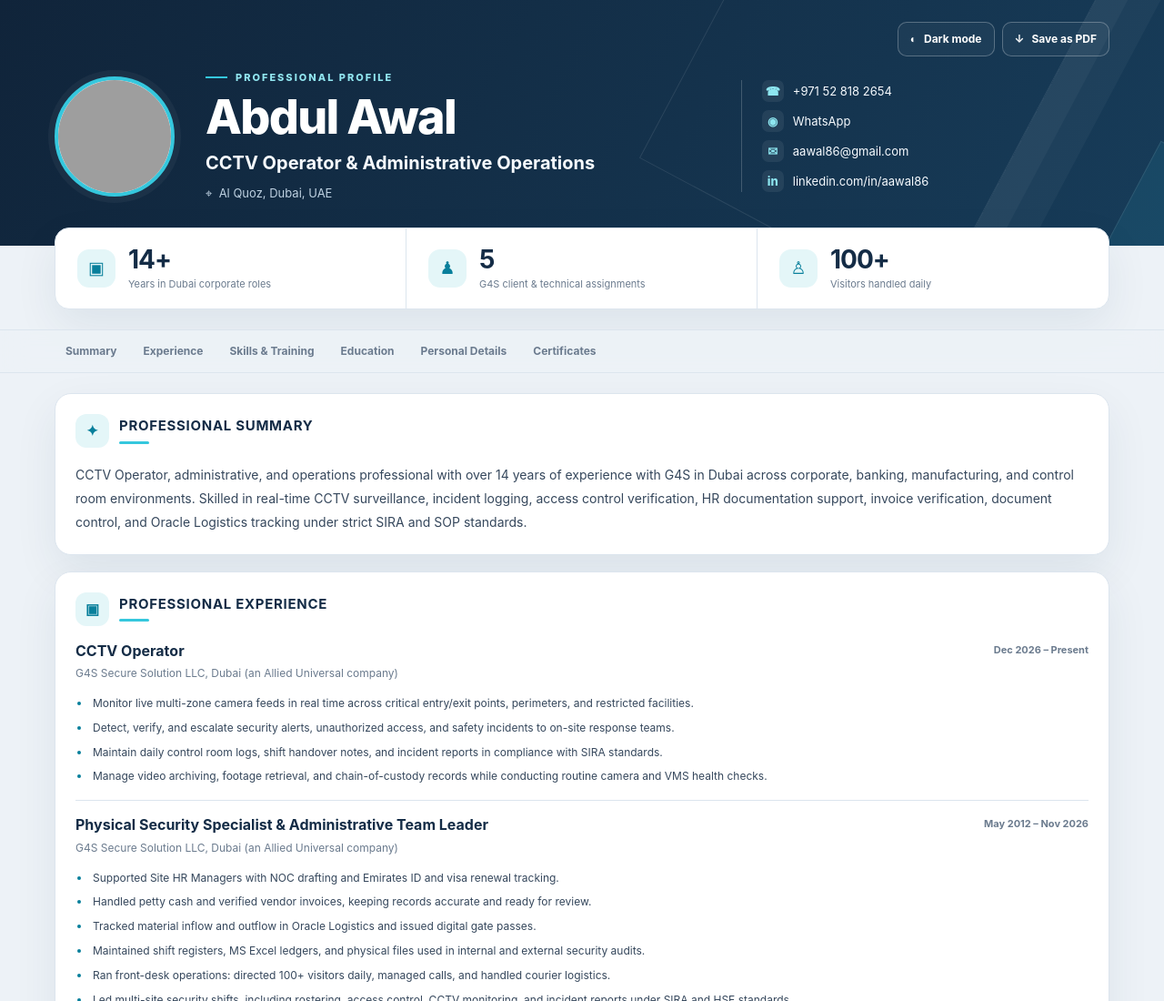
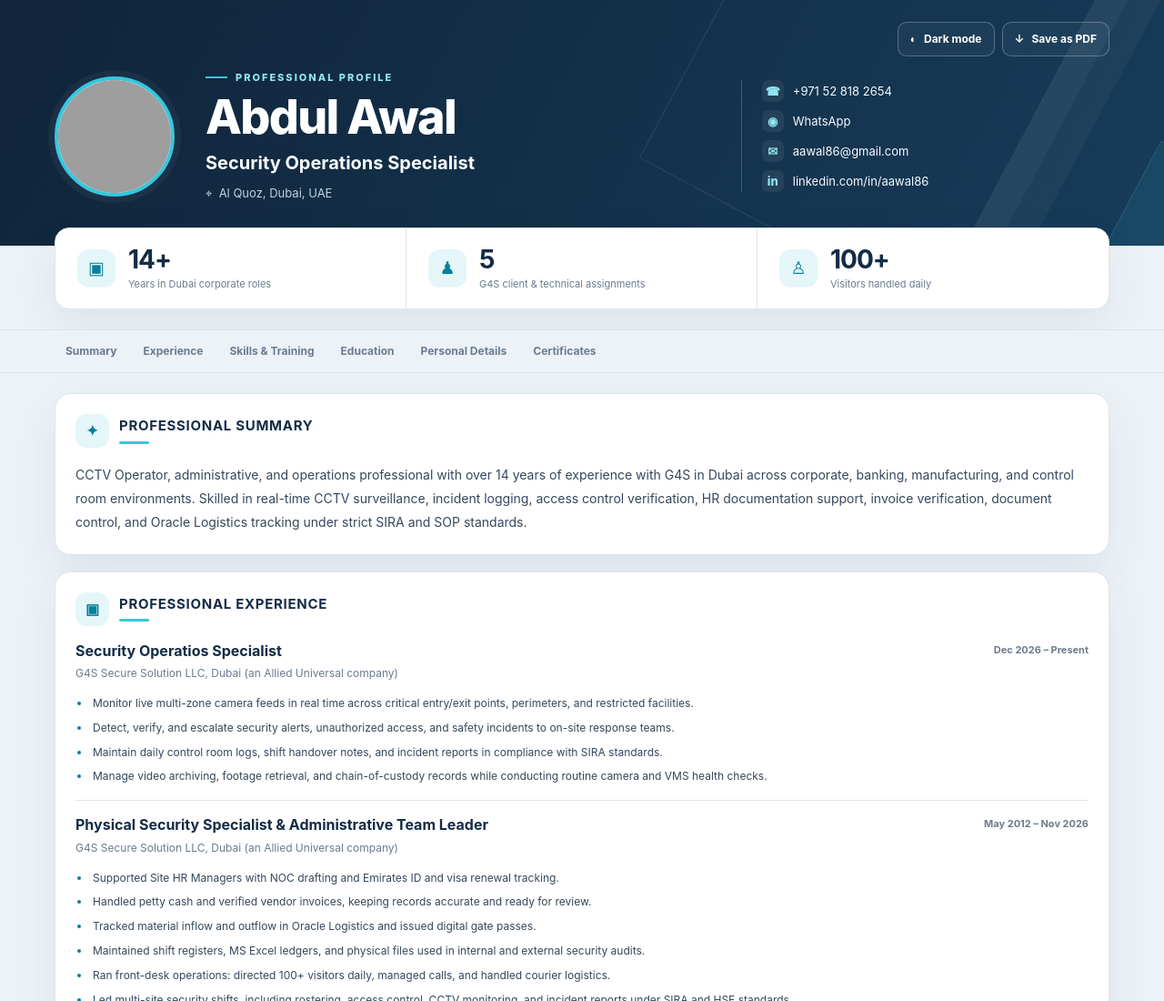
Before and after one commit to aawal86/portfolio, a plain HTML site: page index.html in a window 1280 px wide. Shown: the top 1100 px of the page at 91% size. Drawn offline with Linux system fonts and the light colour scheme; grey boxes are pictures that could not be loaded.

Commit message:
Update index.html

```diff
--- a/index.html
+++ b/index.html
@@ -7,7 +7,7 @@
 <meta property="og:title" content="Abdul Awal | CCTV Operations & Administrative Support">
 <meta property="og:description" content="CCTV control room operations, administrative support, HR documentation, invoice verification, document control, and Oracle Logistics.">
 <meta name="theme-color" content="#10243a">
-<title>Abdul Awal — CCTV Operations &amp; Administrative Support</title>
+<title>Abdul Awal — Security Operations Specialist</title>
 <style>
 :root{
  --bg:#edf2f7;--surface:#fff;--surface-2:#f6f9fc;--ink:#142c46;--body:#35475c;--muted:#6b7b8e;
@@ -235,7 +235,7 @@ dd{text-align:right;margin:0;color:var(--ink);font-weight:650;overflow-wrap:anyw
    <div>
     <p class="eyebrow">Professional profile</p>
     <h1>Abdul Awal</h1>
-    <p class="role">CCTV Operator &amp; Administrative Operations</p>
+    <p class="role">Security Operations Specialist</p>
     <p class="location">⌖ &nbsp;Al Quoz, Dubai, UAE</p>
    </div>
    <nav class="contact" aria-label="Contact details">
@@ -269,7 +269,7 @@ dd{text-align:right;margin:0;color:var(--ink);font-weight:650;overflow-wrap:anyw
   <section class="card" id="experience">
    <div class="card-head"><span class="card-icon">▣</span><div><h2>Professional Experience</h2><div class="head-rule"></div></div></div>
    <div class="role-block">
-    <div class="job-header"><h3>CCTV Operator</h3><span class="date">Dec 2026 – Present</span></div>
+    <div class="job-header"><h3>Security Operatios Specialist</h3><span class="date">Dec 2026 – Present</span></div>
     <p class="org">G4S Secure Solution LLC, Dubai (an Allied Universal company)</p>
     <ul class="bullets">
      <li>Monitor live multi-zone camera feeds in real time across critical entry/exit points, perimeters, and restricted facilities.</li>
```
